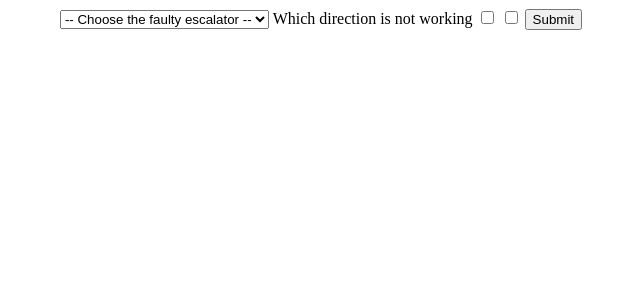
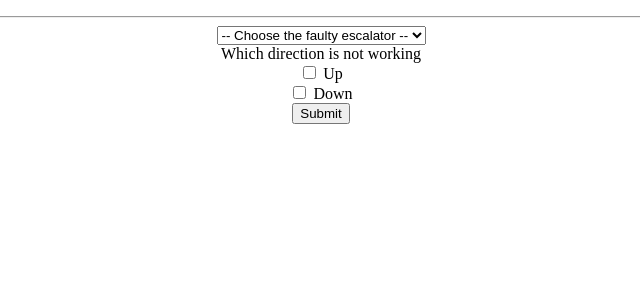
Before and after one commit to jasonjiangstuy/stuyEscalator, a Flask app: template templates/index.html in a window 1280 px wide. Shown: the top 300 px of the page, without its empty margins (319-959 px from the left). Run offline with Flask 2, Linux system fonts and the light colour scheme; the template is opened without the code that fills it, so the values that code supplies are empty.

```diff
--- a/static/css/index.css
+++ b/static/css/index.css
@@ -1,3 +1,6 @@
 /* body,html{
     background-coloR: blue;
   } */
+span{
+    display: block;
+  }
--- a/static/js/index.js
+++ b/static/js/index.js
@@ -1,3 +1,7 @@
+$(document).ready(function(){
+    console.log('jquery working')
+})
+
 $('#submit').click(function (){
 	var sendRequest = true;
     const target = $('#escalator').val();
@@ -14,7 +18,7 @@ $('#submit').click(function (){
         }
       };
       return temp
-    });
+    })();
     // ();
 
     // const curFirst = $('#cfirstname').val();
@@ -42,21 +46,28 @@ $('#submit').click(function (){
 
     if (newFirst != curFirst && newFirst != "" && newFirst != undefined){
         console.log('form includes first');
-        sendRequest = true;
+        if (sendRequest){
+            sendRequest = false;
+        }
+
         fd.append('newFirst', "true");
     }else {
         fd.append('newFirst', "false");
     }
     if (newLast != curLast && newLast != "" && newLast != undefined){
         console.log('form includes last');
-        sendRequest = true;
+        if (sendRequest){
+            sendRequest = false;
+        }
         fd.append('newLast', "true");
     }else {
         fd.append('newLast', "false");
     }
     if (newprofilepic != undefined){
         console.log('form includes pic 2,0');
-        sendRequest = true;
+        if (sendRequest){
+            sendRequest = false;
+        }
         fd.append('newPFP', "true");
     }else {
         fd.append('newPFP', "false");
@@ -88,10 +99,7 @@ $('#submit').click(function (){
         alert("Not all forms are filled canceling request");
     }
 
-				//
-				//
-				// var form = $('#toGCS')[0]
-				// var GCS = new FormData(form)
+
 
 
   });
--- a/templates/index.html
+++ b/templates/index.html
@@ -5,7 +5,8 @@
       <link rel="stylesheet" href="{{ url_for('static', filename='css/index.css')}}">
           <script src="https://code.jquery.com/jquery-3.4.1.min.js"
         integrity="sha256-CSXorXvZcTkaix6Yvo6HppcZGetbYMGWSFlBw8HfCJo=" crossorigin="anonymous"></script>
-<script src="{{ url_for('static', filename='js/index.js')}}"></script>
+        <!-- <script src="https://ajax.googleapis.com/ajax/libs/jquery/1.8.2/jquery.min.js"></script> -->
+        <script src="{{ url_for('static', filename='js/index.js') }}"></script>
     </head>
     <body>
 
@@ -32,6 +33,7 @@
 
 
         <!-- form -->
+<hr>
 
             <div class="form">
             <form class="edit-form">
@@ -46,10 +48,12 @@
                     <option value="68"> 6 to 8 </option>
                     <option value="79"> 7 to 9 </option>
                 </select>
+
+
                 <span> Which direction is not working </span>
-                <input type="checkbox" class="wDirection" name="Up" value="False">
-                <input type="checkbox" class="wDirection" name="Down" value="False">
-                <button id="register_submit" type="button" name="register_submit">Submit</button>
+                <span><input type="checkbox" class="wDirection" name="Up" value="False"> Up </input></span>
+                <span><input type="checkbox" class="wDirection" name="Down" value="False"> Down </input></span>
+                <button id="submit" type="button" name="register_submit">Submit</button>
             </form>
             </div>
 
```
